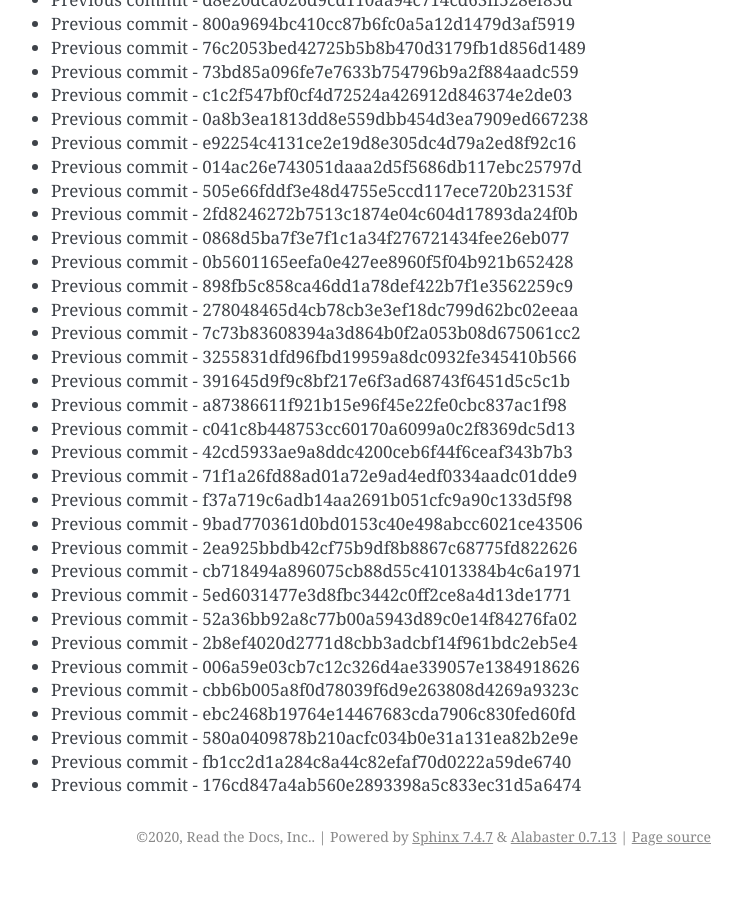
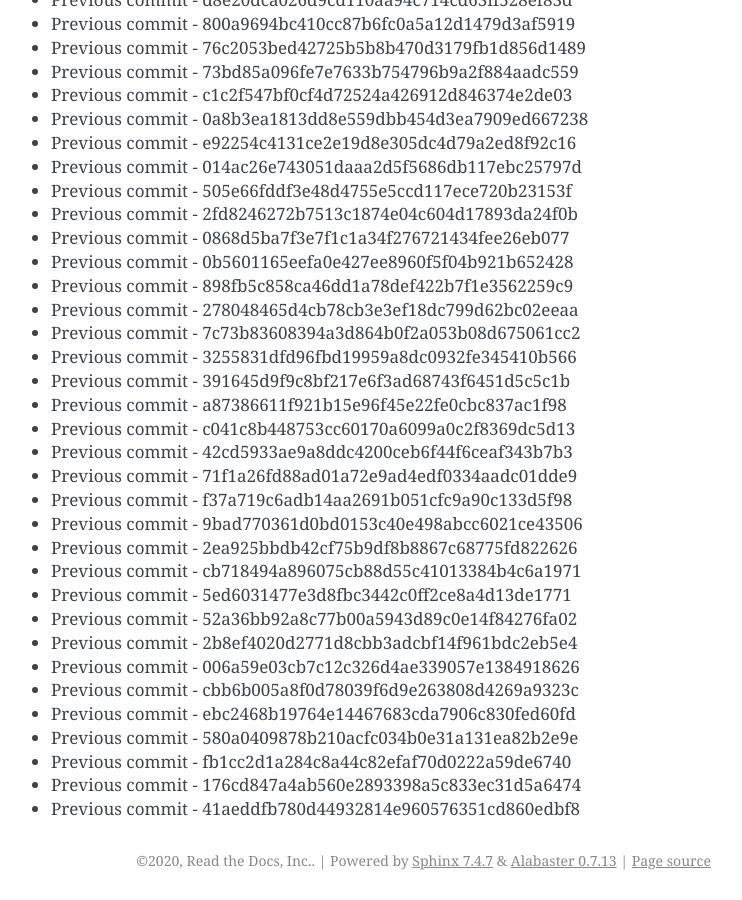
Before and after one commit to readthedocs/rtd-git-stresstest, a Sphinx documentation site: the page built from docs/updates.rst, in a window 1280 px wide and 900 px high, scrolled down 67239 px. Shown: the whole window, without its empty margins (399-1141 px from the left). Built offline with Sphinx 7.4.7, drawn with Linux system fonts in a browser that asks for light colours; before the commit the page ends 68115 px from its top, so only the background shows below that.

Commit message:
Generating commit from previous: 41aeddfb780d44932814e960576351cd860edbf8

```diff
--- a/docs/updates.rst
+++ b/docs/updates.rst
@@ -2857,3 +2857,4 @@ It can be tested for any performance characteristics.
 * Previous commit - 580a0409878b210acfc034b0e31a131ea82b2e9e
 * Previous commit - fb1cc2d1a284c8a44c82efaf70d0222a59de6740
 * Previous commit - 176cd847a4ab560e2893398a5c833ec31d5a6474
+* Previous commit - 41aeddfb780d44932814e960576351cd860edbf8
```
